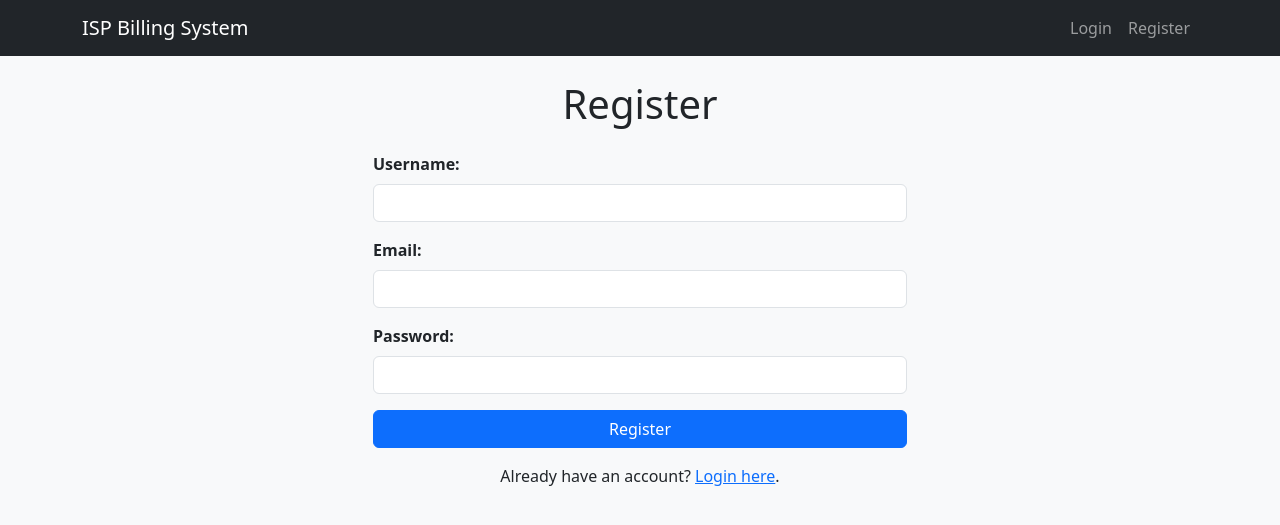
After one commit to bravianbarare/ISP-Billing-System, a Django app: page /register/ in a window 1280 px wide. The commit adds this page. Shown: the top 525 px of the page. Run offline with Django 3.2, Linux system fonts and the light colour scheme.

Commit message:
Updated feature X or fixed bug Y

```diff
--- a/billing/static/billing/css/styles.css
+++ b/billing/static/billing/css/styles.css
@@ -27,3 +27,10 @@ body {
 .plan-card p {
     font-size: 1.1em;
 }
+.form-label {
+    font-weight: bold;
+}
+
+.alert {
+    margin-top: 20px;
+}
--- a/billing/templates/billing/base.html
+++ b/billing/templates/billing/base.html
@@ -34,6 +34,9 @@
                         <li class="nav-item">
                             <a class="nav-link" href="{% url 'login' %}">Login</a>
                         </li>
+                    <li class="nav-item">
+                        <a class="nav-link" href="{% url 'register' %}">Register</a>
+                    </li>
                     {% endif %}
                 </ul>
             </div>
--- a/billing/templates/billing/home.html
+++ b/billing/templates/billing/home.html
@@ -2,7 +2,7 @@
 
 <html>
 <head>
-    <title>ISP Billing System</title>
+    <title>Braliax Technologies</title>
 
 </head>
 <body>
@@ -15,6 +15,7 @@
     <p class="lead">Manage your internet plans and transactions with ease.</p>
     <a href="{% url 'login' %}" class="btn btn-primary btn-lg">Login</a>
     <a href="{% url 'admin:index' %}" class="btn btn-secondary btn-lg">Admin</a>
+
 </div>
 {% endblock %}
 
--- /dev/null
+++ b/billing/templates/billing/register.html
@@ -0,0 +1,50 @@
+<!DOCTYPE html>
+<html lang="en">
+<head>
+    <meta charset="UTF-8">
+    <title>Braliax technologies</title>
+</head>
+<body>
+
+<!-- billing/templates/billing/register.html -->
+{% extends 'billing/base.html' %}
+
+{% block content %}
+<div class="container">
+    <div class="row justify-content-center">
+        <div class="col-md-6">
+            <h1 class="text-center">Register</h1>
+            {% if messages %}
+                {% for message in messages %}
+                    <div class="alert {% if message.tags == 'error' %}alert-danger{% else %}alert-success{% endif %}">
+                        {{ message }}
+                    </div>
+                {% endfor %}
+            {% endif %}
+            <form method="post" class="mt-4">
+                {% csrf_token %}
+                <div class="mb-3">
+                    <label for="username" class="form-label">Username:</label>
+                    <input type="text" name="username" class="form-control" required>
+                </div>
+                <div class="mb-3">
+                    <label for="email" class="form-label">Email:</label>
+                    <input type="email" name="email" class="form-control" required>
+                </div>
+                <div class="mb-3">
+                    <label for="password" class="form-label">Password:</label>
+                    <input type="password" name="password" class="form-control" required>
+                </div>
+                <button type="submit" class="btn btn-primary w-100">Register</button>
+            </form>
+            <p class="mt-3 text-center">
+                Already have an account? <a href="{% url 'login' %}">Login here</a>.
+            </p>
+        </div>
+    </div>
+</div>
+{% endblock %}
+
+
+</body>
+</html>
--- a/billing/urls.py
+++ b/billing/urls.py
@@ -8,4 +8,7 @@ urlpatterns = [
     path('dashboard/', views.dashboard, name='dashboard'),
     path('purchase/<int:plan_id>/', views.purchase_plan, name='purchase_plan'),
     path('history/', views.transaction_history, name='transaction_history'),
+
+    # path for register page
+    path('register/', views.register, name='register'),
 ]
--- a/billing/views.py
+++ b/billing/views.py
@@ -1,8 +1,13 @@
 from django.shortcuts import render, redirect
+from django.contrib.auth.models import User
+from django.core.mail import send_mail
+from django.conf import settings
 from django.contrib.auth import authenticate, login, logout
 from django.contrib.auth.decorators import login_required
 from .models import Plan, Transaction
 from django.utils import timezone
+from django.contrib import messages
+
 
 def home(request):
     return render(request, 'billing/home.html')
@@ -46,3 +51,32 @@ def purchase_plan(request, plan_id):
 def transaction_history(request):
     transactions = Transaction.objects.filter(user=request.user)
     return render(request, 'billing/history.html', {'transactions': transactions})
+
+# register new user
+def register(request):
+    if request.method == 'POST':
+        username = request.POST['username']
+        password = request.POST['password']
+        email = request.POST['email']
+
+        # Check if the username already exists
+        if User.objects.filter(username=username).exists():
+            messages.error(request, 'Username already exists. Please choose a different username.')
+            return redirect('register')
+
+        # Create a new user
+        user = User.objects.create_user(username=username, password=password, email=email)
+
+        # Send a confirmation email
+        send_mail(
+            'Registration Successful',
+            f'Hello {username},\n\nThank you for registering with ISP Billing System!',
+            settings.EMAIL_HOST_USER,  # From email
+            [email],  # To email
+            fail_silently=False,
+        )
+
+        # Redirect to login page after successful registration
+        messages.success(request, 'Registration successful! Please log in.')
+        return redirect('login')
+    return render(request, 'billing/register.html')
```
Also changed, not shown: isp_billing_system/settings.py (+10 -0 lines), db.sqlite3.
